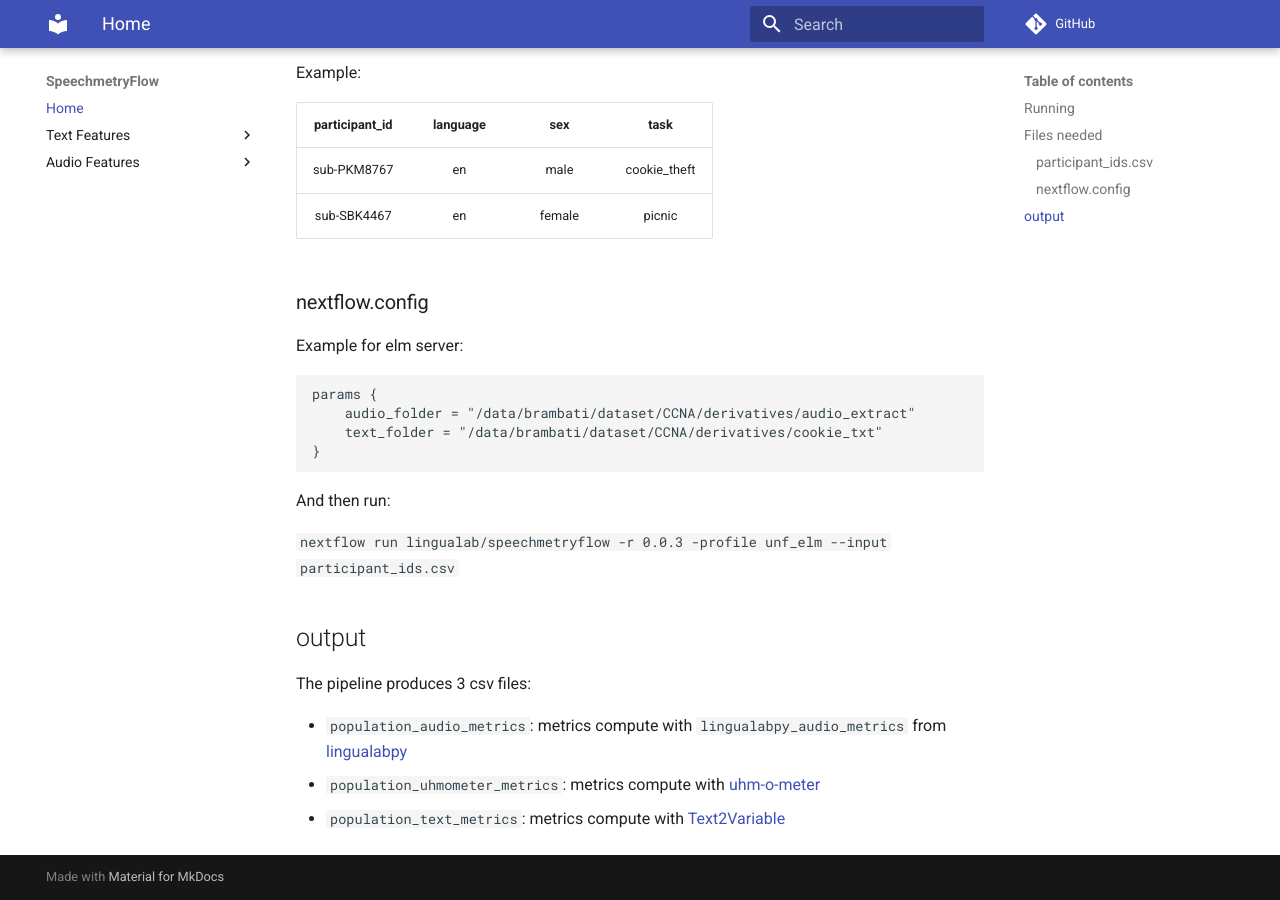
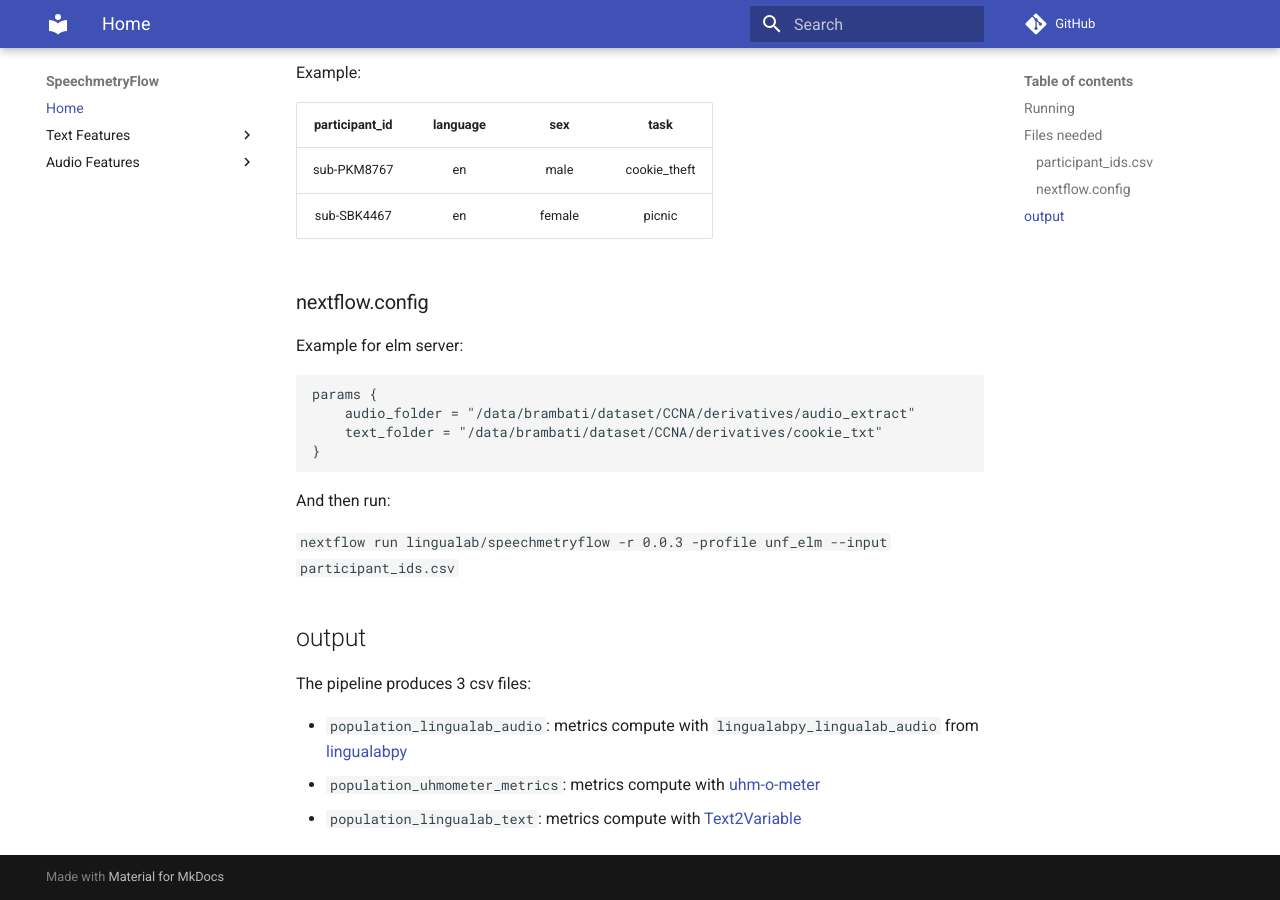
Before and after one commit to lingualab/speechmetryflow, an MkDocs documentation site: the page built from docs/docs/index.md, in a window 1280 px wide and 900 px high, scrolled down 584 px. Built offline with MkDocs 1.6.1 and Material for MkDocs 9.7.7, drawn with Linux system fonts in a browser that asks for light colours; comment, search, counter and statistics services are not loaded.

Commit message:
update documentation

```diff
--- a/docs/docs/index.md
+++ b/docs/docs/index.md
@@ -43,6 +43,6 @@ And then run:
 
 The pipeline produces 3 csv files:
 
-- `population_audio_metrics`: metrics compute with `lingualabpy_audio_metrics` from [lingualabpy](https://github.com/lingualab/lingualabpy)
+- `population_lingualab_audio`: metrics compute with `lingualabpy_lingualab_audio` from [lingualabpy](https://github.com/lingualab/lingualabpy)
 - `population_uhmometer_metrics`: metrics compute with [uhm-o-meter](https://sites.google.com/view/uhm-o-meter/home)
-- `population_text_metrics`: metrics compute with [Text2Variable](https://github.com/lingualab/Text2Variable)
+- `population_lingualab_text`: metrics compute with [Text2Variable](https://github.com/lingualab/Text2Variable)
```
Also changed, not shown: docs/docs/features/audio-parselmouth.md (+1 -1 lines).
